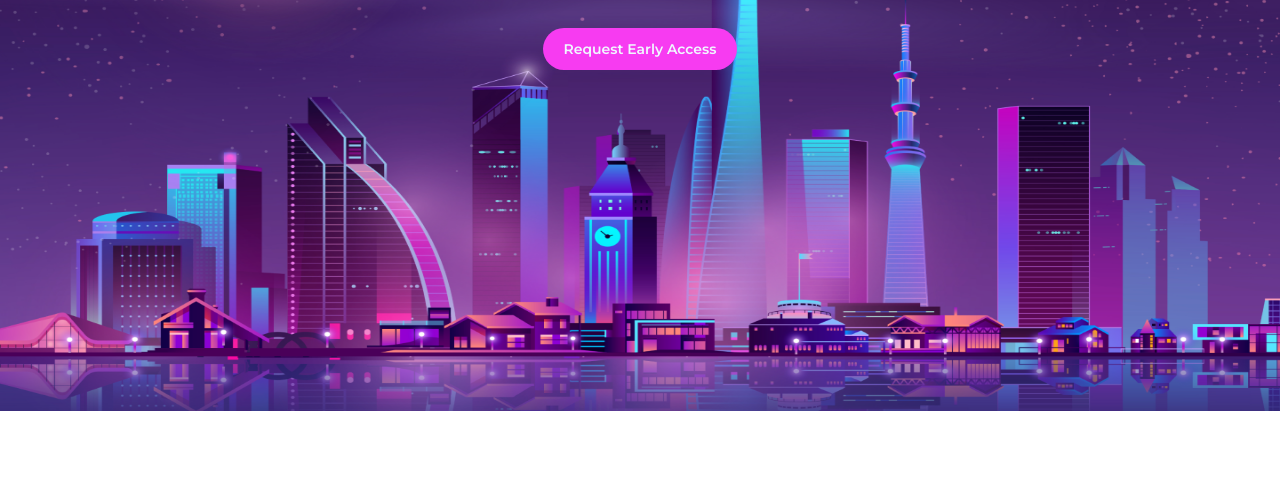
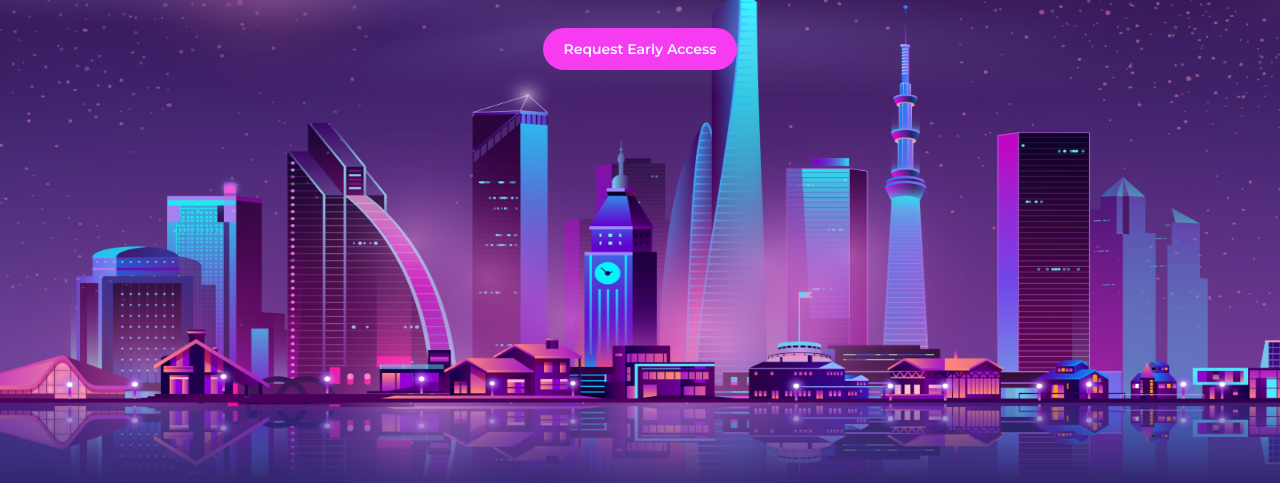
Before and after one commit to ShivamSinghCodes/FSJS-2.0, a plain HTML site: page HTML And CSS Assignment/Project 02 HTML_CSS/index.html in a window 1280 px wide. Shown: the part 307-800 px from the top of the page. Drawn offline with Linux system fonts and the light colour scheme.

Commit message:
hero Section Refinment

```diff
--- a/HTML And CSS Assignment/Project 02 HTML_CSS/style.css
+++ b/HTML And CSS Assignment/Project 02 HTML_CSS/style.css
@@ -6,6 +6,8 @@ body {
   padding: 0;
   margin: 0;
   font-family: Montserrat;
+  width: auto;
+  height: 100vh;
 }
 
 /* Navigatio Bar */
@@ -50,7 +52,7 @@ body {
 /* Hero Section */
 
 .hero {
-  height: 40.2rem;
+  height: 89.9vh;
     color: aliceblue;
   display: flex;
   flex-direction: column;
@@ -58,7 +60,7 @@ body {
   align-items: center;
   background-image: url(./assets/bg.png);
   background-repeat: no-repeat;
-  background-size:1280px 663px ;
+  background-size:1280px 89.4vh ;
 }
 .hero-heading {
     color: aliceblue;
@@ -67,8 +69,7 @@ body {
     font-size: 47px;
     line-height: 55px;
     margin-bottom:-9px ;
-  /* inline-size: 290px;
-    overflow-wrap: break-word; */
+
 }
 .hero{
     line-height: 1rem;
```
